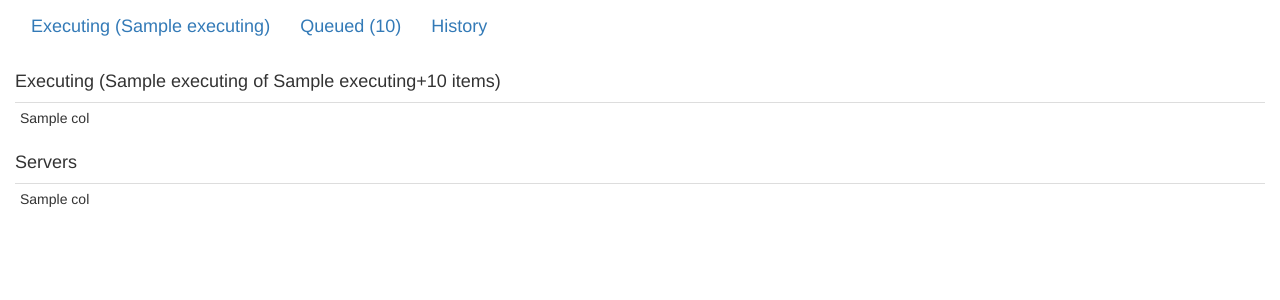
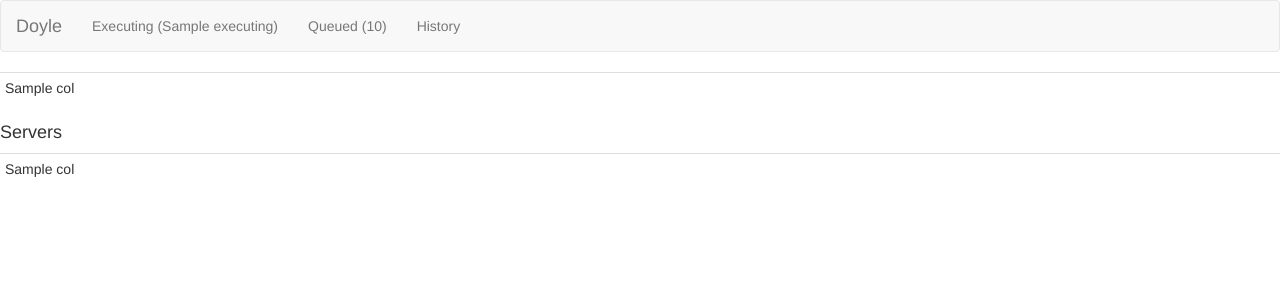
Before and after one commit to WimVodderie/DoyleStatus, a Flask app: template app/templates/executing.html in a window 1280 px wide. Shown: the top 300 px of the page. Run offline with Flask 2, Linux system fonts and the light colour scheme; the template is opened without the code that fills it: most values are stand-ins (such as "Sample title", 1, 10 or a date in 2020); parts of the project's set-up code (start-up, migrations or seed data) failed here and were passed over; some libraries are stand-ins or nearby versions.

Commit message:
New nav bar

```diff
--- a/app/doyleinfo.py
+++ b/app/doyleinfo.py
@@ -194,31 +194,28 @@ class DoyleInfo(threading.Thread):
 
         try:
             self.lock.acquire()
-            start = timer()
 
             if self.dataException == None:
                 for server, files, dummy in self.serverFolder.items:
                     for doyleFile in files:
                         age = datetime.datetime.now() - doyleFile.firstExecutionTime
                         style = 'color:Black' if age.total_seconds() < doyleFile.expectedExecutionTime[1] else 'color:Orange' if age.total_seconds() < doyleFile.expectedExecutionTime[2] else 'color:Red'
-                        row = ['%s (%s)' % (self.ageToString(age), self.ageToString(datetime.timedelta(seconds=doyleFile.expectedExecutionTime[0]))),
+                        row = [style,
+                            '%s (%s)' % (self.ageToString(age), self.ageToString(datetime.timedelta(seconds=doyleFile.expectedExecutionTime[0]))),
                             server,
                             '#{0}'.format(doyleFile.tfsbuildid) if doyleFile.tfsbuildid != 0 else '#----',
                             ('/'.join([doyleFile.xbetree, doyleFile.xbegroup, doyleFile.xbeproject, '{0:04}'.format(doyleFile.xbebuildid)]), doyleFile.file,
                             'file:///u:/pgxbe/releases/' + '/'.join([doyleFile.xbetree, doyleFile.xbegroup, doyleFile.xbeproject, '{0:04}'.format(doyleFile.xbebuildid)]) + '/xbe_release.log'),
                             doyleFile.type,
                             doyleFile.target]
-                        rowsExe.append((style, row))
+                        rowsExe.append(row)
 
                 for item in self.serverReport:
                     style = item[3]
-                    row = [item[0], item[1], ', '.join(item[2])]
-                    rowsServer.append((style, row))
+                    row = [item[3], item[0], item[1], ', '.join(item[2])]
+                    rowsServer.append(row)
             else:
                 errorMsg=self.dataException
-
-            end = timer()
-            print('Building Executing info took %.4fs' % (end - start))
 
         except:
             print('Gathering execution information failed with exception: %s' % traceback.format_exc())
@@ -249,17 +246,17 @@ class DoyleInfo(threading.Thread):
                         for doyleFile in files:
                             age = datetime.datetime.now() - doyleFile.queuedTime
                             style = 'color:Black' if age.total_seconds() < 2 * 24 * 3600 else 'color:Red'
-                            row = [self.ageToString(age),
+                            row = [style,self.ageToString(age),
                                    (queue, serverString),
                                    '#{0}'.format(doyleFile.tfsbuildid) if doyleFile.tfsbuildid != 0 else '#----',
                                    ('/'.join([doyleFile.xbetree, doyleFile.xbegroup, doyleFile.xbeproject,
                                               '{0:04}'.format(doyleFile.xbebuildid)]), doyleFile.file),
                                    doyleFile.type,
                                    doyleFile.target]
-                            rowsQueued.append((style, row))
+                            rowsQueued.append(row)
 
                 # sort on tfsbuildid
-                rowsQueued = sorted(rowsQueued, key=operator.itemgetter(operator.itemgetter(1),2))
+                rowsQueued = sorted(rowsQueued, key=operator.itemgetter(3))
 
             else:
                 errorMsg = self.dataException
--- a/app/templates/base.html
+++ b/app/templates/base.html
@@ -1,6 +1,7 @@
 <!DOCTYPE html>
 <html>
 
+<link rel="shortcut icon" href="{{ url_for('static', filename='favicon.ico') }}">
 <head>
     <title>Doyle status ({{ counts.executing }} / {{ counts.queued }})</title>
     <meta content="60" http-equiv="refresh">
@@ -10,15 +11,40 @@
 </head>
 
 <body>
-    <div class="container-fluid">
-        <nav class="navbar navbar-light bg-light">
-            <a class="navbar-brand" href="{{ url_for('executing') }}">Executing ({{ counts.executing }})</a>
-            <a class="navbar-brand" href="{{ url_for('queued') }}">Queued ({{ counts.queued }})</a>
-            <a class="navbar-brand" href="{{ url_for('selectServer') }}">History</a>
-        </nav>
-        {% block content %}
-        {% endblock %}
-    </div>
+    <nav class="navbar navbar-default">
+        <div class="container-fluid">
+            <div class="navbar-header">
+                <a class="navbar-brand">Doyle</a>
+            </div>
+            <div class="collapse navbar-collapse" id="bs-example-navbar-collapse-1">
+                <ul class="nav navbar-nav">
+                    {% if request.path == url_for('executing') %}
+                    <li class="active">
+                    {% else %}
+                    <li>
+                    {% endif %}
+                        <a href="{{ url_for('executing') }}">Executing ({{ counts.executing }})</a>
+                    </li>
+                    {% if request.path == url_for('queued') %}
+                    <li class="active">
+                    {% else %}
+                    <li>
+                    {% endif %}
+                        <a href="{{ url_for('queued') }}">Queued ({{ counts.queued }})</a>
+                    </li>
+                    {% if request.path == url_for('selectServer') %}
+                    <li class="active">
+                    {% else %}
+                    <li>
+                    {% endif %}
+                        <a href="{{ url_for('selectServer') }}">History</a>
+                    </li>
+                </ul>
+            </div>
+        </div>
+    </nav>
+    {% block content %}
+    {% endblock %}
 </body>
 
 </html>
--- a/app/templates/executing.html
+++ b/app/templates/executing.html
@@ -1,9 +1,6 @@
 {% extends "base.html" %}
 
 {% block content %}
-<h4>
-    <span>Executing ({{ counts.executing }} of {{ counts.executing }}+{{ counts.queued }} items)</span>
-</h4>
 {% if status.errorMsg %}
 <h4>
     <span>Gathering data failed :-(</span>
@@ -12,9 +9,9 @@
 {% else %}
 <table class="table table-condensed">
     <tbody>
-        {% for style,row in status.exes %}
-        <tr style="{{ style }}">
-            {% for col in row %}
+        {% for row in status.exes %}
+        <tr style="{{ row[0] }}">
+            {% for col in row[1:] %}
             {% if 'tuple' in col.__class__.__name__ %}
             <td>
                 <a data-toggle="tooltip" href="{{ col[2] }}" title="{{ col[1] }}">{{ col[0] }}</a>
@@ -35,9 +32,9 @@
 {% if status.servers %}
 <table class="table table-condensed">
     <tbody>
-        {% for style,row in status.servers %}
-        <tr style="{{ style }}">
-            {% for col in row %}
+        {% for row in status.servers %}
+        <tr style="{{ row[0] }}">
+            {% for col in row[1:] %}
             <td>{{col}}</td>
             {% endfor %}
         </tr>
```
Also changed, not shown: app/templates/queued.html (+3 -6 lines), info.txt (added, +19 -0 lines).
